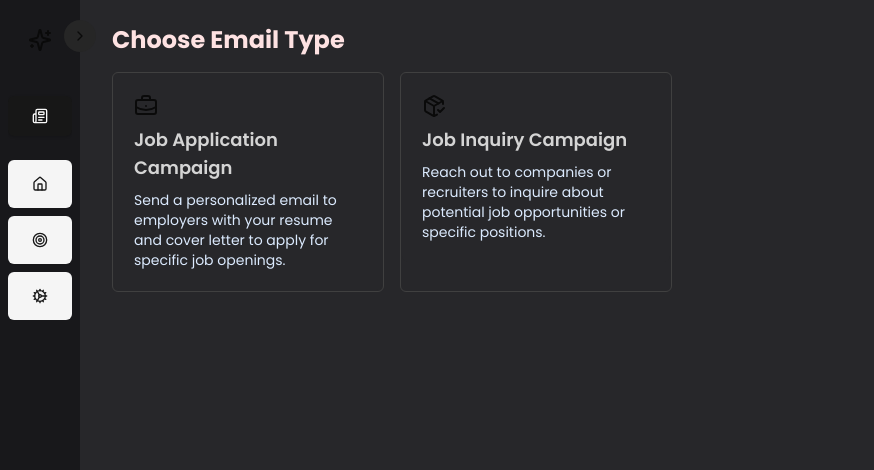
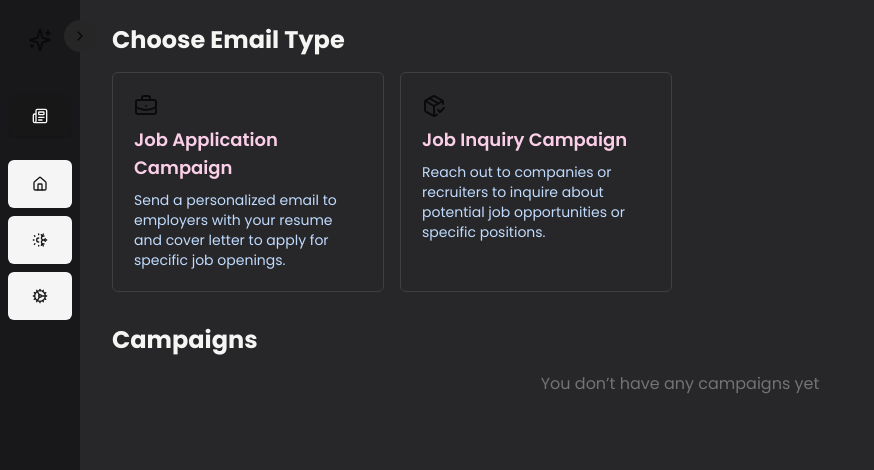
Before and after one commit to prasoon-88/Email-Genie, a Next.js app: page /app in a window 1280 px wide. Shown: the top 470 px of the page, without its empty margins (0-874 px from the left). Built offline with nearby package versions, Linux system fonts and the light colour scheme; no server answers.

Commit message:
update: sidepanel and add home page recent projects sections

```diff
--- a/src/app/(auth)/login/page.tsx
+++ b/src/app/(auth)/login/page.tsx
@@ -41,7 +41,7 @@ export default function Login() {
       toast({
         title: "Login Successful",
       });
-      router.push("/app/");
+      router.replace("/app/");
     } catch (error: any) {
       toast({
         title: "Login failed",
--- a/src/app/app/page.tsx
+++ b/src/app/app/page.tsx
@@ -1,14 +1,14 @@
 import { CAMPAIGN_CATEGORIES } from "@/config/campaign";
 import { CampaignCategory } from "@/types/campaign";
-import React from "react";
+import React, { ReactNode } from "react";
 
 const Category = ({ title, icon, description, type }: CampaignCategory) => {
   return (
     <div className="col-span-3 p-[1px] rounded-md border border-neutral-700 cursor-pointer hover:bg-zinc-900/20 active:bg-zinc-900/50 hover:bg-gradient-to-r from-blue-500 via-purple-500 to-pink-500">
       <div className="p-5 bg-zinc-800 overflow-hidden rounded-md grid gap-y-2">
         <div>{icon}</div>
-        <div className="text-lg font-semibold text-neutral-300">{title}</div>
-        <div className="text-sm text-blue-100">{description}</div>
+        <div className="text-lg font-semibold text-pink-200">{title}</div>
+        <div className="text-sm text-blue-200">{description}</div>
       </div>
     </div>
   );
@@ -16,21 +16,45 @@ const Category = ({ title, icon, description, type }: CampaignCategory) => {
 
 const CampaignCategories = () => {
   return (
-    <div className="grid gap-y-4">
-      <div className="text-2xl text-red-100 font-bold">Choose Email Type</div>
+    <Section title="Choose Email Type">
       <div className="grid grid-cols-12 gap-4">
         {CAMPAIGN_CATEGORIES.map((category, index) => (
           <Category key={index} {...category} />
         ))}
       </div>
+    </Section>
+  );
+};
+
+const Section = ({
+  title,
+  children,
+}: {
+  title: string;
+  children: ReactNode;
+}) => {
+  return (
+    <div className="grid gap-y-4">
+      <div className="text-2xl text-stone-100 font-bold">{title}</div>
+      {children}
     </div>
   );
 };
 
+const Campaigns = () => {
+  return (
+    <Section title="Campaigns">
+      <div className="text-center text-neutral-500">
+        You don’t have any campaigns yet
+      </div>
+    </Section>
+  );
+};
 const Home = () => {
   return (
-    <div className="px-8 py-6">
+    <div className="px-8 py-6 grid gap-y-8">
       <CampaignCategories />
+      <Campaigns />
     </div>
   );
 };
--- a/src/components/molecules/sidePanel/helper.tsx
+++ b/src/components/molecules/sidePanel/helper.tsx
@@ -1,4 +1,4 @@
-import { Cog, House, Target } from "lucide-react";
+import { Cog, House, SunSnow } from "lucide-react";
 import { Tab } from ".";
 
 const Base = "/app/";
@@ -17,9 +17,9 @@ export const SIDE_PANEL_TABS: Tab[] = [
     link: Base,
   },
   {
-    label: "Projects",
-    icon: <Target />,
-    link: Base + "projects/",
+    label: "Campaigns",
+    icon: <SunSnow />,
+    link: Base + "campaigns/",
   },
   {
     label: "Settings",
--- a/src/components/molecules/sidePanel/index.tsx
+++ b/src/components/molecules/sidePanel/index.tsx
@@ -66,7 +66,7 @@ export const Tab = ({ label, icon, link, showOnlyIcon, centerAlign }: Tab) => {
 const UserBox = ({ isOpen }: { isOpen: boolean }) => {
   const router = useRouter();
 
-  const { userInfo, isLoading } = useUserContent();
+  const { userInfo } = useUserContent();
   const { name, email } = userInfo ?? {};
   const initial = useMemo(() => getInitial(name), [name]);
 
```
